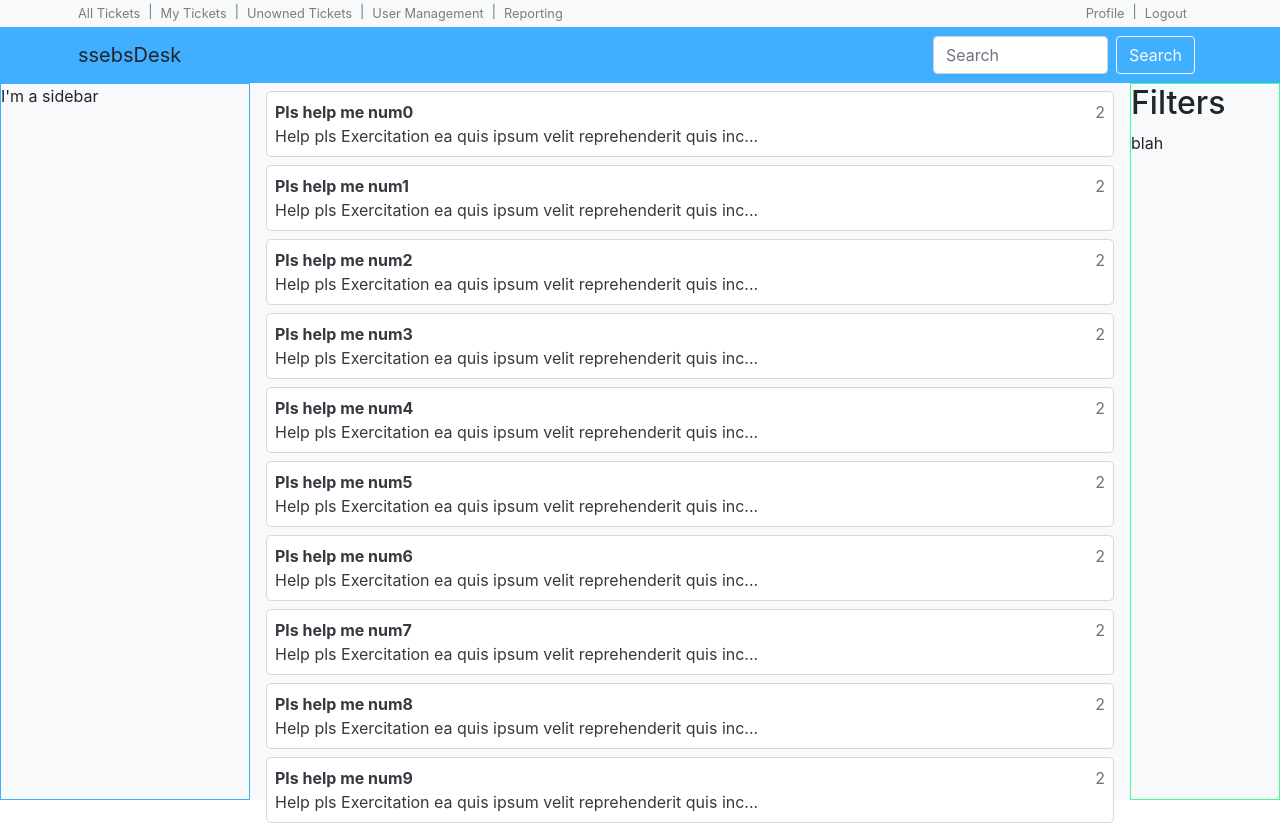
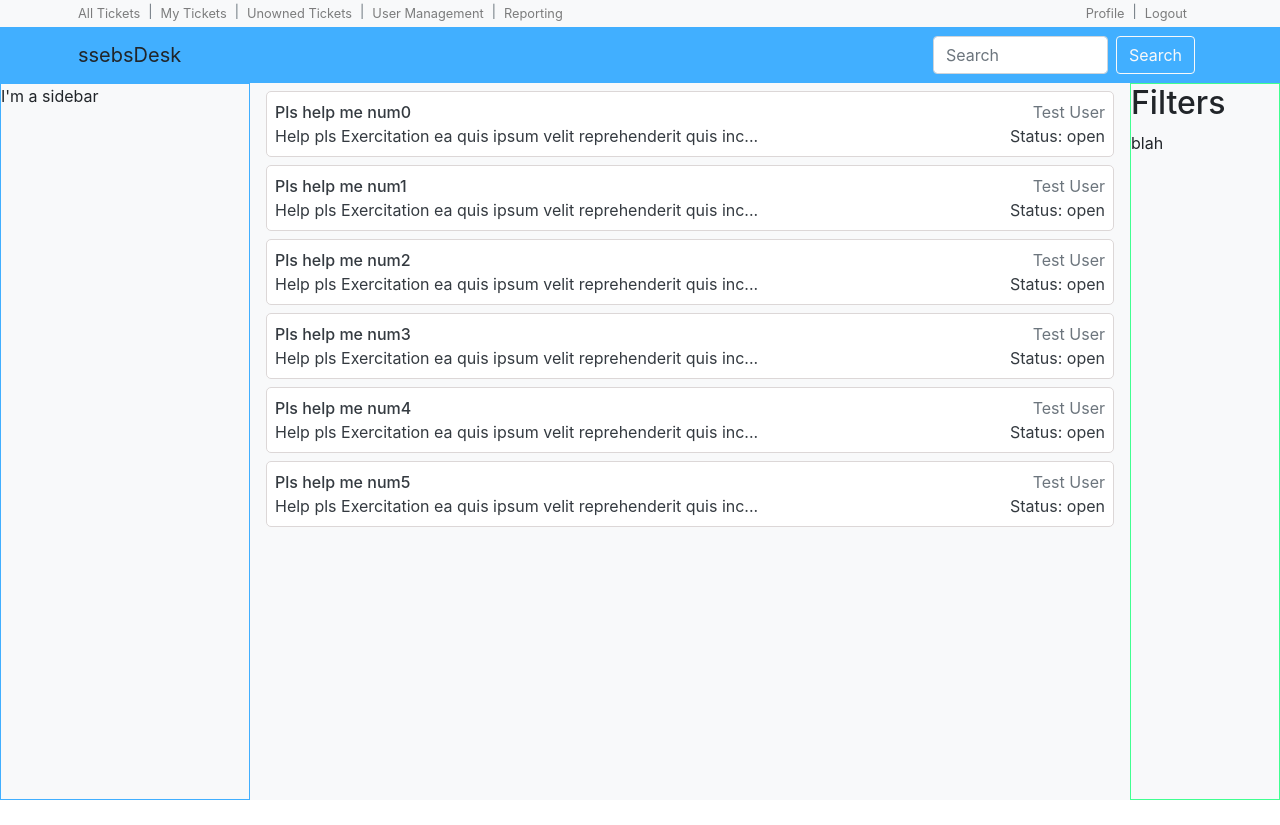
Before and after one commit to ssebs/ssebs-desk, a React (Create React App) app: page / in a window 1280 px wide. Shown: the top 825 px of the page. After the commit the page ends 800 px from the top, so only its background shows below. Built offline with nearby package versions, Linux system fonts and the light colour scheme.

Commit message:
more styling

```diff
--- a/src/components/Home/index.jsx
+++ b/src/components/Home/index.jsx
@@ -4,27 +4,33 @@ import FilterBox from "./FilterBox";
 import Sidebar from "./Sidebar";
 import TicketList from "../Ticket/TicketList";
 
+let sampleAllTickets = [];
 let sampleMyTickets = [];
 for (let i = 0; i < 12; i++) {
-    sampleMyTickets.push({
+    const tmpTik = {
         id: i,
         subject: `Pls help me num${i}`,
-        "body": "Help pls Exercitation ea quis ipsum velit reprehenderit quis incididunt exercitation aliqua ipsum ex voluptate officia occaecat.",
-        requestor: 2,
+        body:
+            "Help pls Exercitation ea quis ipsum velit reprehenderit quis incididunt exercitation aliqua ipsum ex voluptate officia occaecat.",
+        requestor: "Test User",
         owner: 1,
-        status: 2,
+        status: "open",
         comments: []
-    });
+    };
+    if (i < 6) {
+        sampleMyTickets.push(tmpTik);
+    }
+    sampleAllTickets.push(tmpTik);
 }
 
 const Home = () => {
     return (
         <div className="home-layout">
-                <Sidebar />
-                <div className="home-layout-center">
-                    <TicketList list={sampleMyTickets} />
-                </div>
-                <FilterBox />
+            <Sidebar />
+            <div className="home-layout-center">
+                <TicketList title="My Tickets" list={sampleMyTickets} />
+            </div>
+            <FilterBox />
         </div>
     );
 };
--- a/src/components/Ticket/TicketList.jsx
+++ b/src/components/Ticket/TicketList.jsx
@@ -1,21 +1,24 @@
 import React from "react";
 
-const TicketList = ({ list }) => {
+const TicketList = ({ list, title}) => {
     return (
         <div className="ticket-list">
             {list.map(tkt => {
                 let shortBody = "" + tkt.body;
                 shortBody = shortBody.substr(0, 64) + "...";
                 return (
-                    <a key={tkt.id} href="/#">
+                    <button key={tkt.id} className="">
                         <div className="d-flex justify-content-between">
-                            <div>
-                                <strong>{tkt.subject}</strong>
+                            <div className="font-weight-kindabold">
+                                {tkt.subject}
                             </div>
                             <div className="text-muted">{tkt.requestor}</div>
                         </div>
-                        {shortBody}
-                    </a>
+                        <div className="d-flex justify-content-between">
+                            <div className="">{shortBody}</div>
+                            <div>Status: {tkt.status}</div>
+                        </div>
+                    </button>
                 );
             })}
         </div>
--- a/src/index.scss
+++ b/src/index.scss
@@ -34,14 +34,18 @@ header {
     }
 }
 .ticket-list {
-    a {
+    button {
         color: $dark;
         background-color: $white;
         border: 1px solid $lightBorder;
         border-radius: 5px;
-        // text-align: center;
+        text-align: left;
         display: block;
+        width: 100%;
         padding: 0.5rem;
         margin: 0.5rem auto;
+        .font-weight-kindabold {
+            font-weight: 500;
+        }
     }
 }
```
